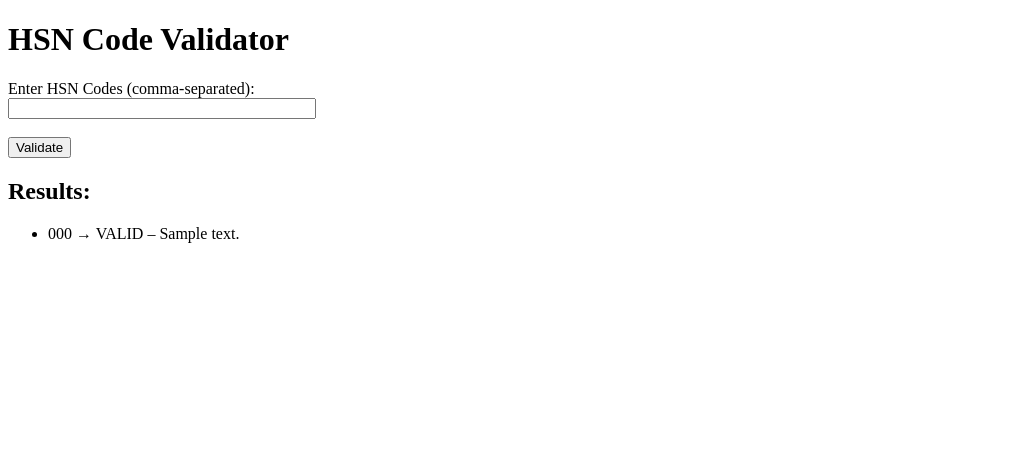
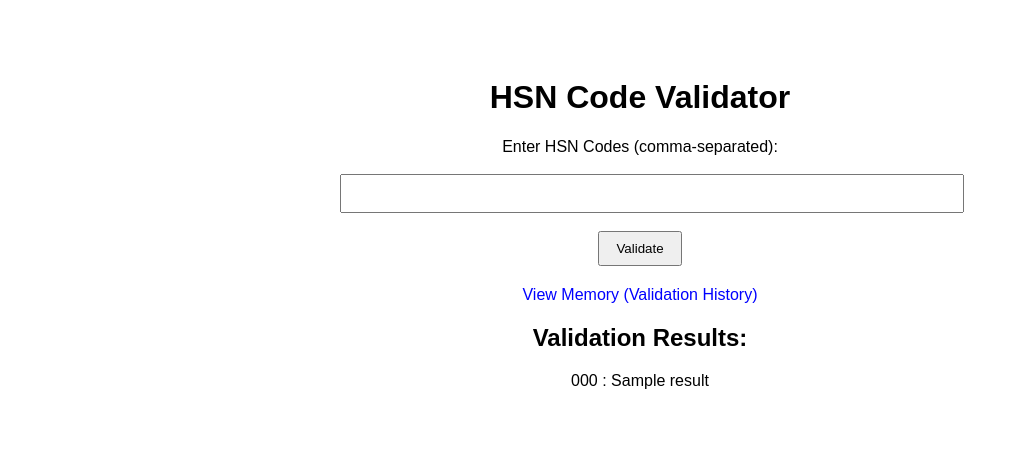
Before and after one commit to Sarvveshp/HSN_validator, a Flask app: template templates/index.html in a window 1280 px wide. Shown: the top 455 px of the page, without its empty margins (0-1019 px from the left). Run offline with Flask 3, Linux system fonts and the light colour scheme; the template is opened without the code that fills it: most values are stand-ins (such as "Sample title", 1, 10 or a date in 2020); parts of the project's set-up code (start-up, migrations or seed data) failed here and were passed over.

Commit message:
memory implementation and ui update

```diff
--- a/app.py
+++ b/app.py
@@ -4,14 +4,22 @@ from hsn_validator import HSNCodeLookupTool
 app = Flask(__name__)
 tool = HSNCodeLookupTool("HSN_Master_Data.xlsx")
 
+memory_log = []
+
 @app.route("/", methods=["GET", "POST"])
 def index():
     results = []
     if request.method == "POST":
         codes = request.form["codes"]
-        codes_list = [code.strip() for code in codes.split(",")]
+        codes_list = [code.strip() for code in codes.split(",") if code.strip()]
         results = [tool.validate(code) for code in codes_list]
+        for result in results:
+            memory_log.append(result)
     return render_template("index.html", results=results)
+
+@app.route("/memory")
+def memory():
+    return render_template("memory.html", memory=memory_log)
 
 if __name__ == "__main__":
     app.run(debug=True)
--- a/templates/index.html
+++ b/templates/index.html
@@ -2,29 +2,62 @@
 <html>
 <head>
     <title>HSN Code Validator</title>
+    <style>
+        body {
+            font-family: Arial, sans-serif;
+            display: flex;
+            flex-direction: column;
+            align-items: center;
+            justify-content: flex-start;
+            padding: 50px;
+        }
+        .container {
+            width: 100%;
+            max-width: 600px;
+            text-align: center;
+        }
+        form {
+            margin-bottom: 20px;
+        }
+        input[type="text"] {
+            width: 100%;
+            padding: 10px;
+        }
+        button {
+            padding: 8px 16px;
+        }
+        ul {
+            list-style-type: none;
+            padding-left: 0;
+        }
+        li {
+            margin: 6px 0;
+        }
+        a {
+            color: blue;
+            text-decoration: none;
+        }
+    </style>
 </head>
 <body>
+    <div class="container">
         <h1>HSN Code Validator</h1>
         <form method="post">
-        <label>Enter HSN Codes (comma-separated):</label><br>
-        <input type="text" name="codes" style="width: 300px;" required><br><br>
+            <label>Enter HSN Codes (comma-separated):</label><br><br>
+            <input type="text" name="codes" required><br><br>
             <button type="submit">Validate</button>
         </form>
 
+        <p><a href="/memory">View Memory (Validation History)</a></p>
+
         {% if results %}
-        <h2>Results:</h2>
+            <h2>Validation Results:</h2>
             <ul>
             {% for result in results %}
-            <li>
-                {{ result.code }} →
-                {% if result.valid %}
-                    VALID – {{ result.description }}
-                {% else %}
-                    INVALID – {{ result.reason }}
-                {% endif %}
-            </li>
+                <li>{{ result.code }} : {{ result }}</li>
             {% endfor %}
             </ul>
         {% endif %}
+    </div>
 </body>
 </html>
```
Also changed, not shown: templates/memory.html (added, +68 -0 lines), Readme.md (added). Lines whose indentation alone changed are shown as unchanged.
